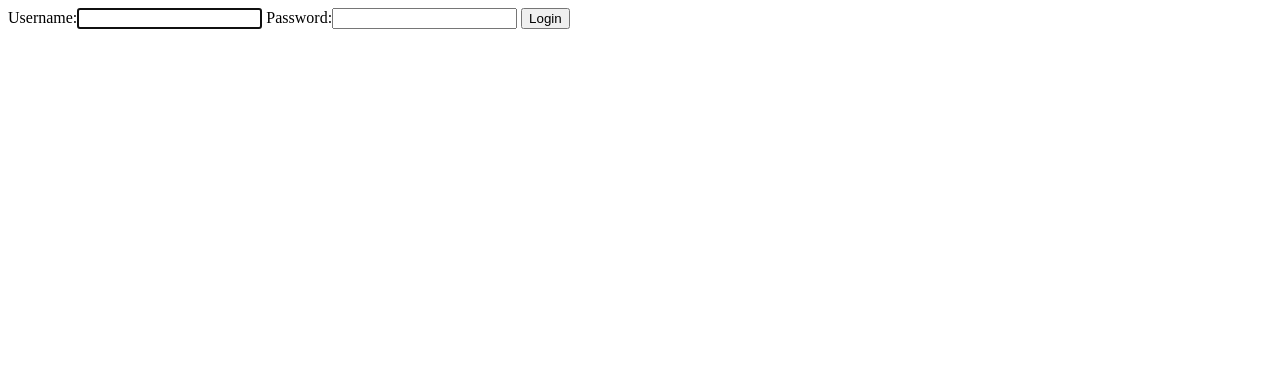
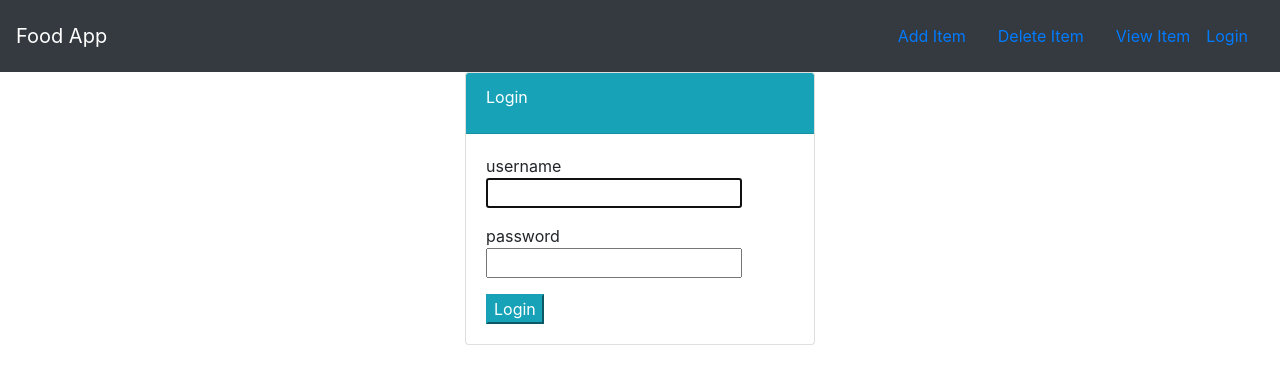
Before and after one commit to HMoradiRad/Food-App, a Django app: page /login/ in a window 1280 px wide. Shown: the top 384 px of the page. Run offline with Django 3.2, Linux system fonts and the light colour scheme; some libraries are stand-ins or nearby versions.

Commit message:
style of login

```diff
--- a/food/models.py
+++ b/food/models.py
@@ -15,5 +15,5 @@ class Item(models.Model):
     item_price = models.IntegerField()
     item_image = models.CharField(max_length=500,default="https://lh3.googleusercontent.com/proxy/unDY-PdQ2dcEOe8nfIq7xgtLm1lAGEO9Nb3-ZBJwF7Z48CPL5bgAu_5HraSrW2o4gbT6OWYZDc0Oj4i6WHRVjZiSbqB8x9onRfVHjNUvrNnmtQhC4doVa2UZ4iq2x50")
 
-def get_absolute_url(self):
-    return reverse("food:detail",kwargs={"pk":self.pk})
+    def get_absolute_url(self):
+        return reverse("food:detail",kwargs={"pk":self.pk})
--- a/food/templates/food/index.html
+++ b/food/templates/food/index.html
@@ -19,6 +19,7 @@
             <h3>{{item.item_name}}</h3>
             <h5>{{item.item_desc}}</h5>
             <h6>${{item.item_price}}</h6>
+            <h6>{{item.user_name}}</h6>
 
         </div>
         <div class="col-md-2">
--- a/food/urls.py
+++ b/food/urls.py
@@ -5,7 +5,7 @@ urlpatterns = [
     path('',views.IndexClassView.as_view(),name='index'),
     path('<int:pk>/',views.FoodDetail.as_view(),name='detail'),
     path('item',views.item,name='item'),
-    path('add',views.create_item,name='create_item'),
+    path('add',views.CreateItem.as_view(),name='create_item'),
     path('update/<int:id>/',views.update_item,name='update_item'),
     path('delete/<int:id>/',views.delete_item,name='delete_item'),
 
--- a/users/templates/users/login.html
+++ b/users/templates/users/login.html
@@ -1,5 +1,29 @@
-<form action="" method="POST">
-    {% csrf_token %}
-    {{form}}
-    <button type="submit">Login</button>
-</form>
+{% extends 'food/base.html' %}
+
+{%block body%}
+<div class="container">
+    <div class="row">
+        <div class="col-md-4 offset-md-4">
+            <div class="card">
+                <div class="card-header text-white bg-info">
+                    <div class="card-title">
+                        Login
+                    </div>
+                </div>
+                <div class="card-body">
+                    <form action="" method="POST">
+                        {% csrf_token %}
+                        {% for field in form %}
+                            <div class="form-group">
+                                {{field.name}}
+                                {{field}}
+                            </div>
+                        {%endfor%}
+                        <button type="submit" class="btn-info">Login</button>
+                    </form>
+                </div>
+            </div>
+        </div>
+    </div>
+</div>
+{% endblock %}
```
Also changed, not shown: food/templates/food/item-form.html (+22 -6 lines), food/views.py (+11 -0 lines), users/templates/users/register.html (+29 -6 lines), db.sqlite3.
